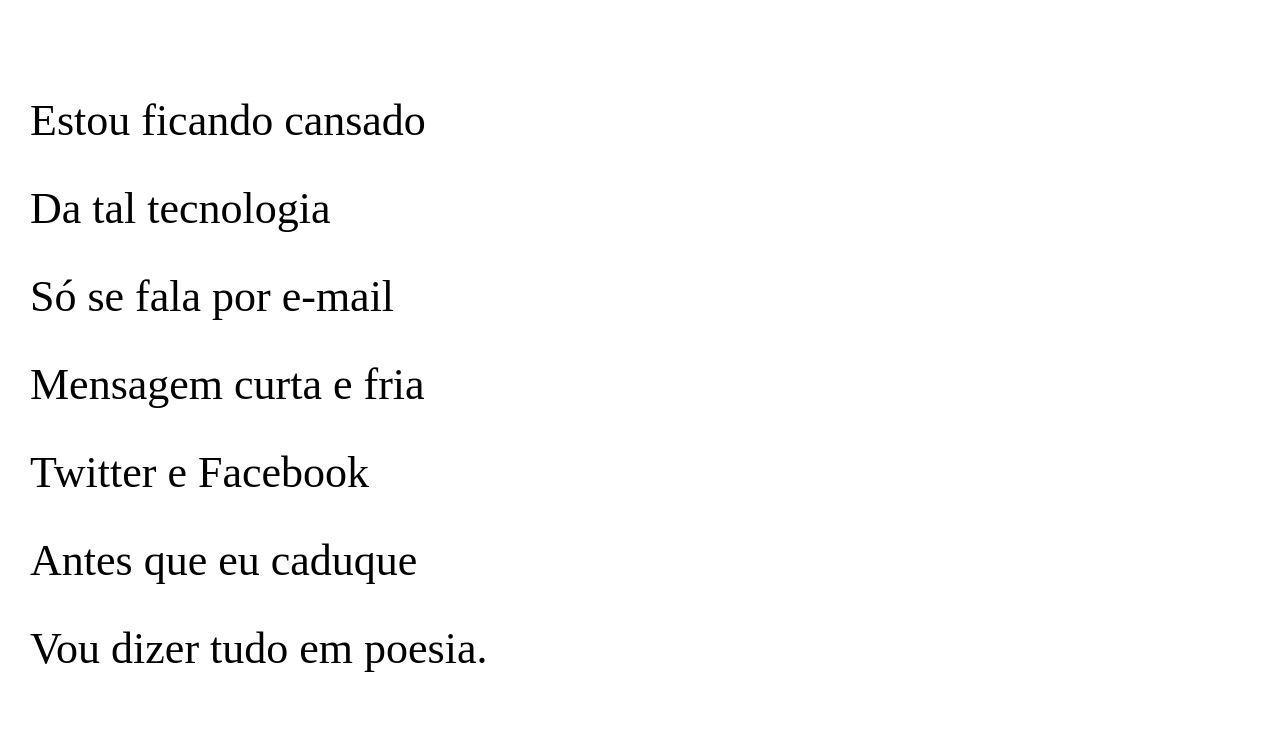
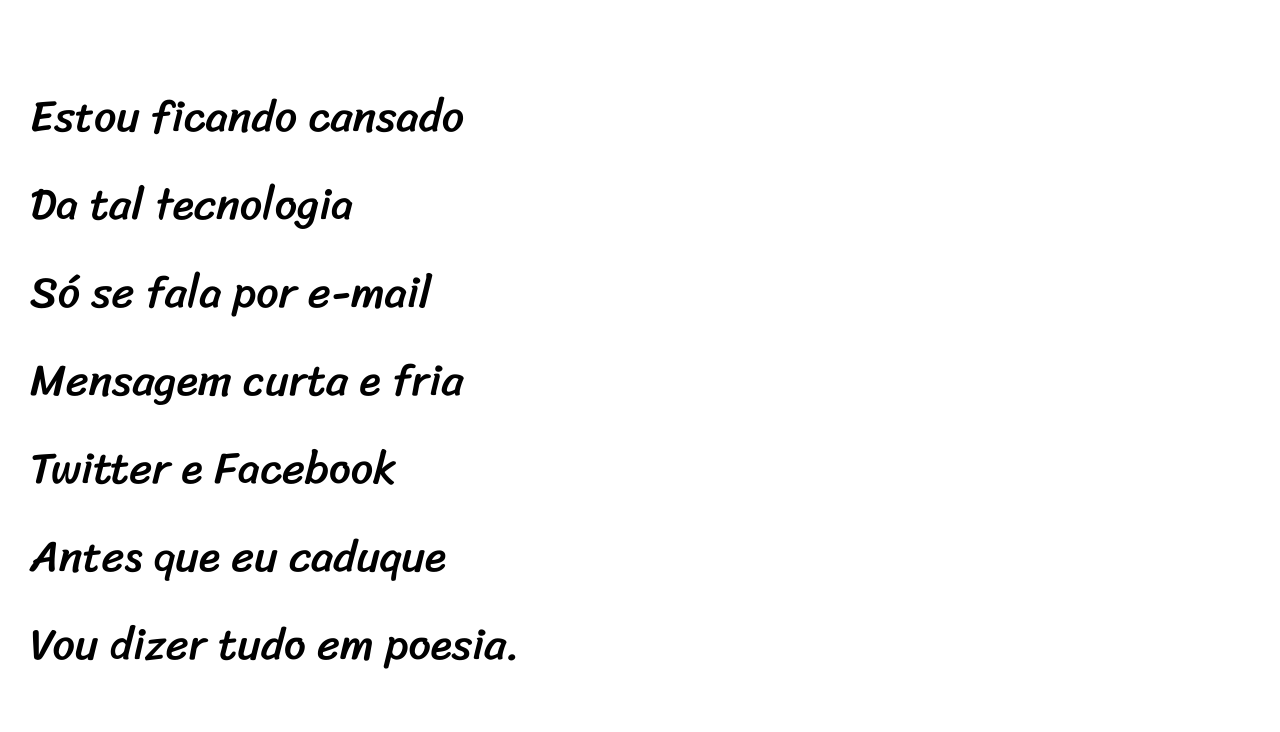
Before and after one commit to Pedro-magalhaess/HTML-CSS, a plain HTML site: page Desafios/d012/projeto-cordel.html in a window 1280 px wide. Shown: the part 268-1000 px from the top of the page. Drawn offline with Linux system fonts and the light colour scheme.

Commit message:
atualizei

```diff
--- a/Desafios/d012/estilos/style.css
+++ b/Desafios/d012/estilos/style.css
@@ -1,10 +1,13 @@
 @charset "UTF-8";
 
+@import url('https://fonts.googleapis.com/css2? family= Passion+One:wght@400;700;900 & display=swap');
 
+@import url('https://fonts.googleapis.com/css2?family= Sriracha & display = swap');
 
 :root{
-    --font2:'Cordel', cursiva;
-    --font3:'Dancing Script', cursiva;
+    --font1:Verdana, Geneva, Tahoma, sans-serif;
+    --font2:'Passion One', cursiva;
+    --font3:'Sriracha', cursiva;
 }
 
 *{
@@ -15,7 +18,7 @@
 html, body{
     min-height: 100vh;
     background-color: rgb(56, 56, 56);
-    font-family:var(--font3);
+    font-family:var(--font1);
 }
 
 header{
```
Also changed, not shown: Desafios/d012/Fontes/DancingScript-VariableFont_wght.ttf (deleted).
